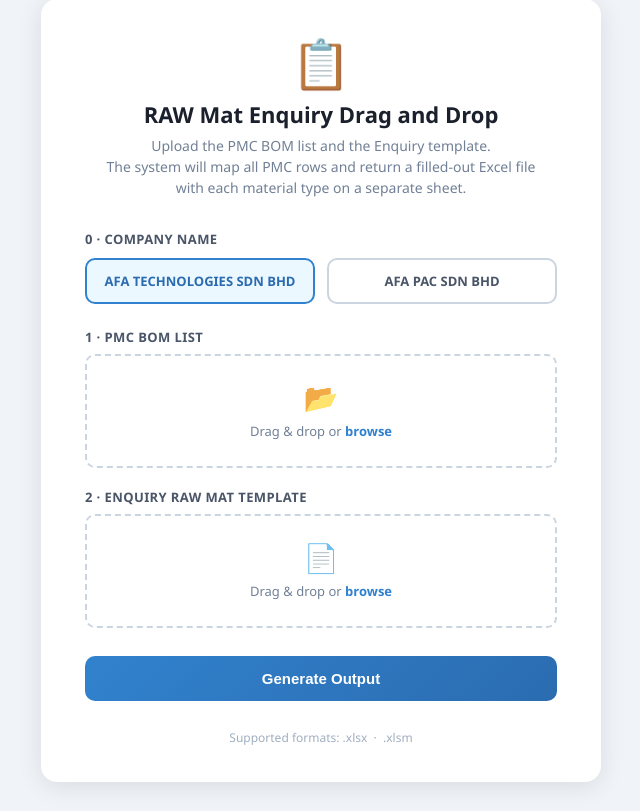
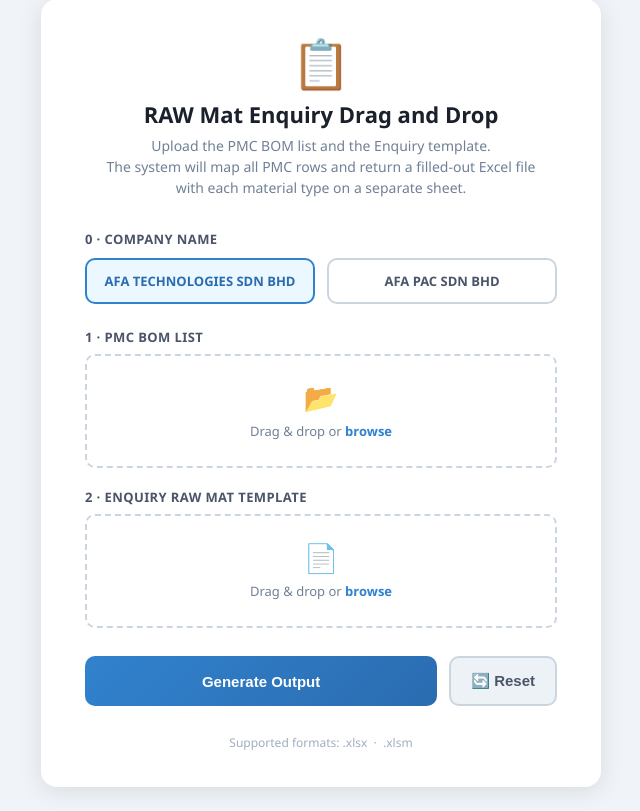
Before and after one commit to karenhong02-crypto/Raw-Mat-Enquiry-Monica, a Flask app: page / in a window 1280 px wide. Shown: the part 25-836 px from the top of the page, without its empty margins (319-959 px from the left). Before the commit the page ends 811 px from the top, so only its background shows below. Run offline with Flask 3, Linux system fonts and the light colour scheme.

Commit message:
Add files via upload

```diff
--- a/templates/index.html
+++ b/templates/index.html
@@ -153,9 +153,15 @@
       word-break: break-all;
     }
 
+    /* ── Button row ─────────────────────────────────────────────────────── */
+    .btn-row {
+      display: flex;
+      gap: 12px;
+    }
+
     /* ── Generate button ────────────────────────────────────────────────── */
     #generateBtn {
-      width: 100%;
+      flex: 1;
       padding: 14px;
       font-size: 15px;
       font-weight: 700;
@@ -173,6 +179,26 @@
 
     #generateBtn:hover:not(:disabled) { opacity: .9; transform: translateY(-1px); }
     #generateBtn:disabled { opacity: .55; cursor: not-allowed; }
+
+    /* ── Reset button ───────────────────────────────────────────────────── */
+    #resetBtn {
+      padding: 14px 20px;
+      font-size: 15px;
+      font-weight: 700;
+      color: #4a5568;
+      background: #edf2f7;
+      border: 2px solid #cbd5e0;
+      border-radius: 10px;
+      cursor: pointer;
+      transition: background .2s, border-color .2s, transform .1s;
+      display: flex;
+      align-items: center;
+      justify-content: center;
+      gap: 8px;
+      white-space: nowrap;
+    }
+
+    #resetBtn:hover { background: #e2e8f0; border-color: #a0aec0; transform: translateY(-1px); }
 
     /* ── Spinner ────────────────────────────────────────────────────────── */
     .spinner {
@@ -272,11 +298,16 @@
 
     </div>
 
-    <!-- Generate button -->
-    <button id="generateBtn" onclick="generate()">
-      <div class="spinner" id="spinner"></div>
-      <span id="btnText">Generate Output</span>
-    </button>
+    <!-- Button row -->
+    <div class="btn-row">
+      <button id="generateBtn" onclick="generate()">
+        <div class="spinner" id="spinner"></div>
+        <span id="btnText">Generate Output</span>
+      </button>
+      <button id="resetBtn" onclick="resetForm()" title="Clear all files and start over">
+        🔄 Reset
+      </button>
+    </div>
 
     <!-- Status -->
     <div id="status"></div>
@@ -387,6 +418,25 @@
       status.className = "error";
       status.textContent = "❌  " + msg;
     }
+
+    // ── Reset ────────────────────────────────────────────────────────────
+    function resetForm() {
+      // Clear file inputs
+      ["bomFile", "enqFile"].forEach(id => {
+        const input = document.getElementById(id);
+        input.value = "";
+        input.dispatchEvent(new Event("change"));
+      });
+
+      // Reset company selection to default
+      document.getElementById("coAFA").checked = true;
+
+      // Clear status
+      const status = document.getElementById("status");
+      status.className = "";
+      status.style.display = "none";
+      status.textContent = "";
+    }
   </script>
 </body>
 </html>
```
